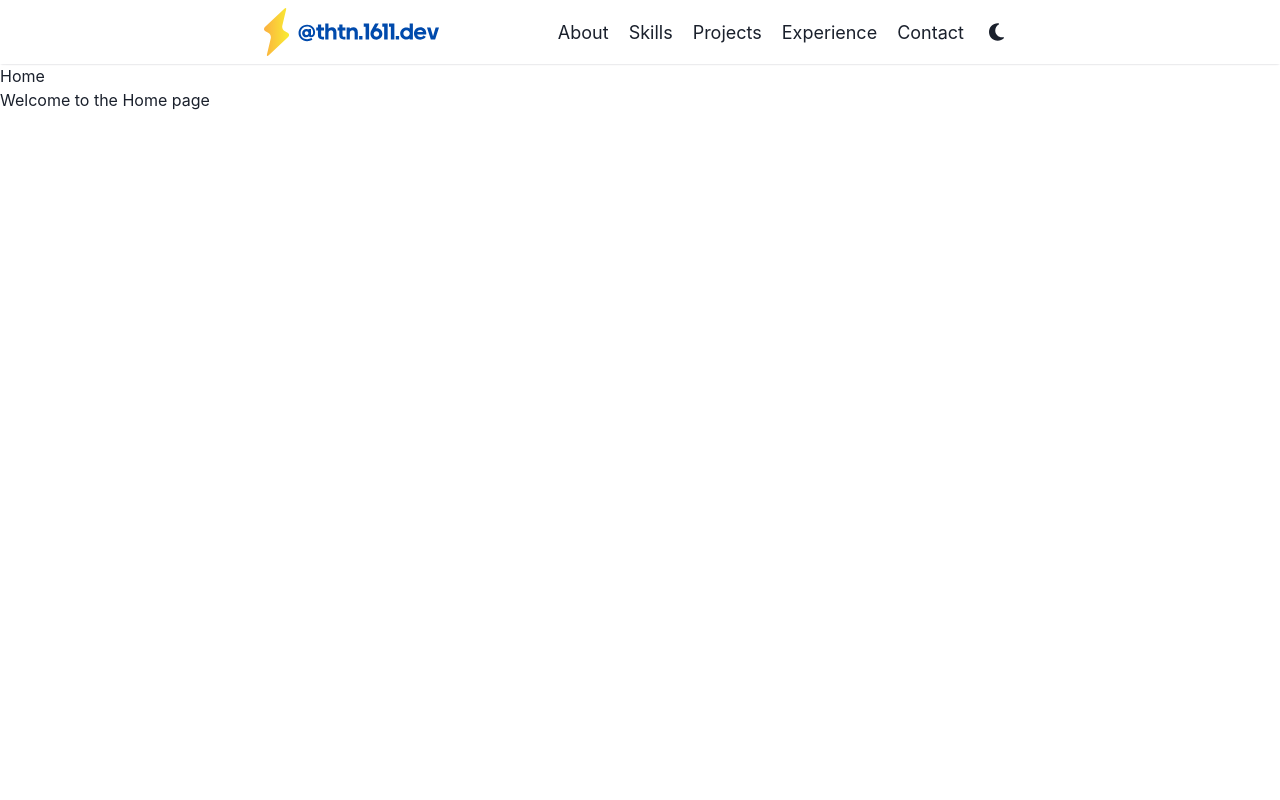
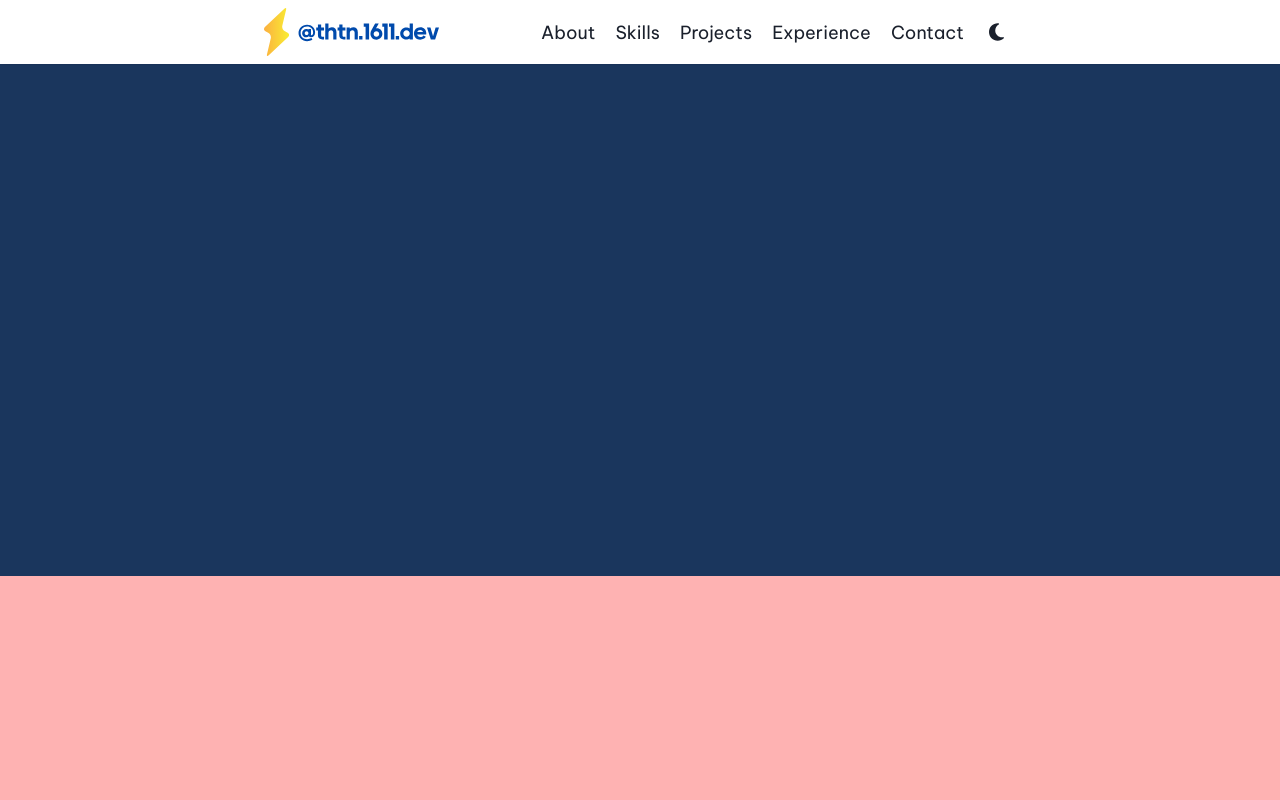
Before and after one commit to thtn-dev/portfolio_thtndev1611, a React (Vite) app: page / in a window 1280 px wide. Shown: the top 800 px of the page. Built offline with nearby package versions, Linux system fonts and the light colour scheme.

Commit message:
update layout, fonts

```diff
--- a/index.html
+++ b/index.html
@@ -5,6 +5,12 @@
     <link rel="icon" type="image/svg+xml" href="/logo-notext.svg" />
     <meta name="viewport" content="width=device-width, initial-scale=1.0" />
     <title>@thtn.1611.dev</title>
+    <link rel="preconnect" href="https://fonts.googleapis.com" />
+    <link rel="preconnect" href="https://fonts.gstatic.com" crossorigin />
+    <link
+      href="https://fonts.googleapis.com/css2?family=Be+Vietnam+Pro:ital,wght@0,100;0,200;0,300;0,400;0,500;0,600;0,700;0,800;0,900;1,100;1,200;1,300;1,400;1,500;1,600;1,700;1,800;1,900&display=swap"
+      rel="stylesheet"
+    />
   </head>
   <body>
     <div id="root"></div>
--- a/src/Root.jsx
+++ b/src/Root.jsx
@@ -9,7 +9,7 @@ const root = createRoot(container);
 export function render(App) {
   root.render(
     <StrictMode>
-      <ChakraProvider>
+      <ChakraProvider theme={theme}>
         <ColorModeScript initialColorMode={theme.config.initialColorMode} />
         <App />
       </ChakraProvider>
--- a/src/_variable.scss
+++ /dev/null
@@ -1,5 +0,0 @@
-// define variable here
-
-$primary-color: #007bff;
-$header-height: 60px;
-$header-dropshadow: 0 2px 4px rgba(0, 0, 0, 0.1);
--- /dev/null
+++ b/src/components/sections/About.jsx
@@ -0,0 +1,7 @@
+import { Box } from '@chakra-ui/react';
+
+function About() {
+  return <Box id='about' h={'60rem'} bg='red.200'></Box>;
+}
+
+export default About;
--- /dev/null
+++ b/src/components/sections/Hello.jsx
@@ -0,0 +1,7 @@
+import { Box } from '@chakra-ui/react';
+
+function Hello() {
+  return <Box h={'32rem'} bg='blue.900'></Box>;
+}
+
+export default Hello;
--- a/src/components/theme.jsx
+++ b/src/components/theme.jsx
@@ -10,12 +10,20 @@ const theme = extendTheme({
   config,
   styles: {
     global: props => ({
+      html:{
+        scrollBehavior: 'smooth',
+      },
       body: {
         color: mode('gray.800', 'whiteAlpha.900')(props),
         bg: mode('white', 'gray.800')(props),
       },
     }),
+
   },
+  fonts: {
+      heading: '"Be Vietnam Pro", sans-serif',
+      body: '"Be Vietnam Pro", sans-serif',
+    },
 });
 
 export default theme;
--- a/src/layouts/components/Header.jsx
+++ b/src/layouts/components/Header.jsx
@@ -38,7 +38,7 @@ const NavLink = ({ children }) => {
         textDecoration: 'none',
         color: useColorModeValue('gray.600', 'gray.300'),
       }}
-      href={'#'}
+      href={'#about'}
     >
       {children}
     </Link>
@@ -53,13 +53,14 @@ const Header = () => {
     <Box
       bg={useColorModeValue('white', 'gray.800')}
       px={2}
-      boxShadow={'rgba(50, 50, 93, 0.125) 0px 1px 2px -1px, rgba(0, 0, 0, 0.125) 0px 1px 2px -1px'}
+      boxShadow={useColorModeValue('rgba(50, 50, 93, 0.125) 0px 1px 2px -1px, rgba(0, 0, 0, 0.125) 0px 1px 2px -1px', 'none')}
       position={'sticky'}
       top={0}
       left={0}
       as={'header'}
       display={'flex'}
       justifyContent={'center'}
+      borderBottom={useColorModeValue('none', '1px solid #F6E05E')}
     >
       <Grid
         templateColumns={{ base: '1fr 0fr auto', md: 'auto 2fr 0fr' }}
--- a/src/pages/Home.jsx
+++ b/src/pages/Home.jsx
@@ -1,11 +1,13 @@
-import { Box } from '@chakra-ui/react';
+import About from '@/components/sections/About';
+import Hello from '@/components/sections/Hello';
+import { Fragment } from 'react';
 
 function Home() {
   return (
-    <Box h={'1200px'}>
-      <h1>Home</h1>
-      <p>Welcome to the Home page</p>
-    </Box>
+    <Fragment>
+      <Hello />
+      <About />
+    </Fragment>
   );
 }
 
```
